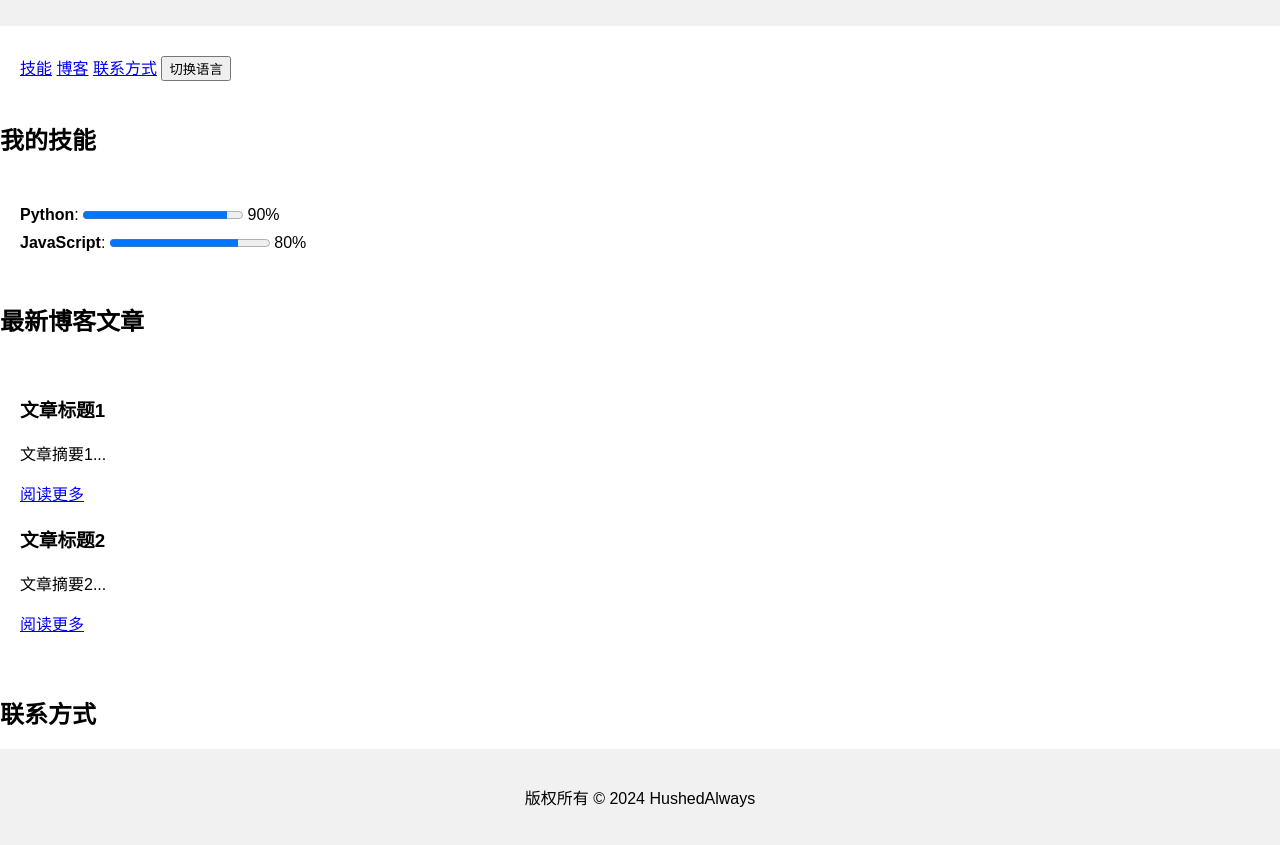
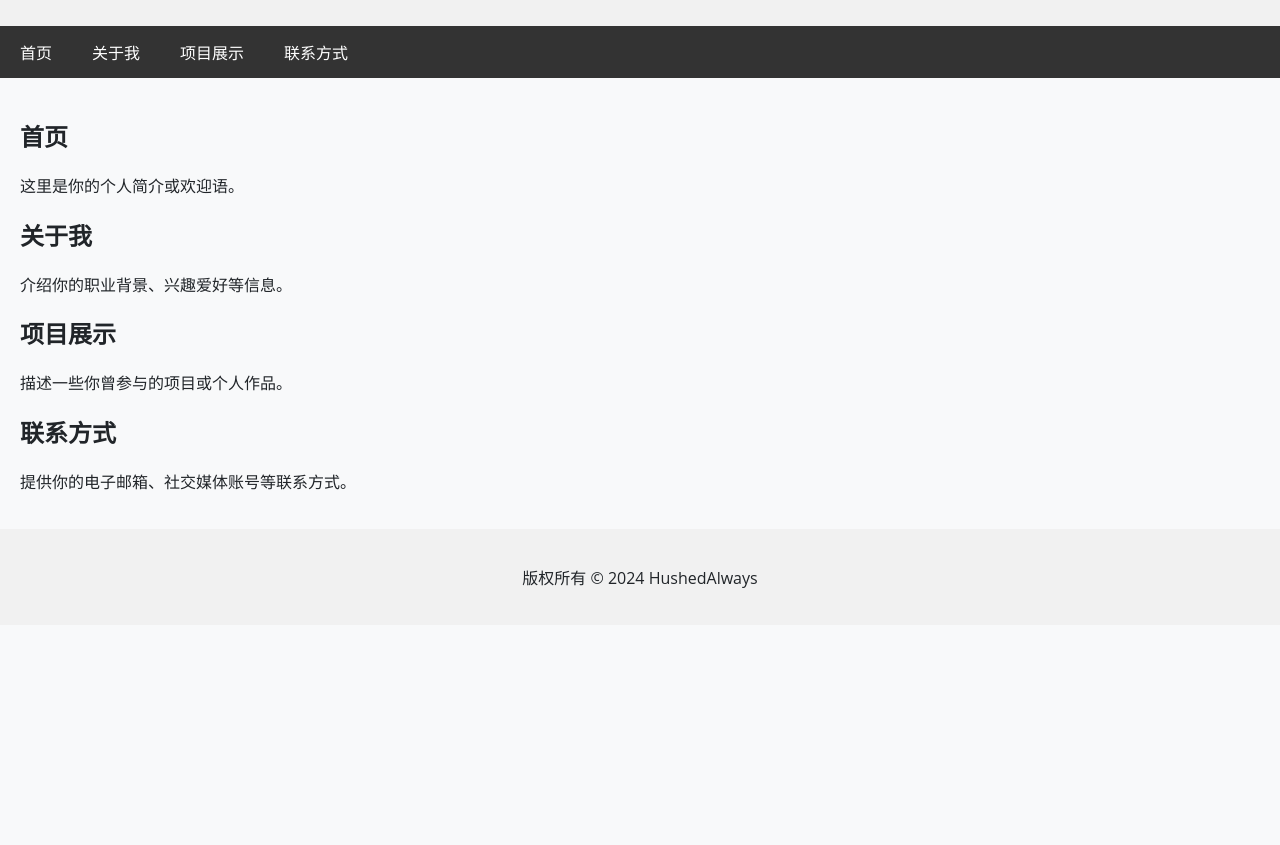
Before and after one commit to HushedAlways/DAWNLIGHT, a plain HTML site: page index.html in a window 1280 px wide. Shown: the part 103-948 px from the top of the page. After the commit the page ends 800 px from the top, so only its background shows below. Drawn offline with Linux system fonts and the light colour scheme.

Commit message:
Update index.html

```diff
--- a/index.html
+++ b/index.html
@@ -5,12 +5,48 @@
     <meta name="viewport" content="width=device-width, initial-scale=1.0">
     <title>HushedAlways的个人网站</title>
     <style>
-        body { font-family: Arial, sans-serif; margin: 0; padding: 0; transition: background-color 0.5s; }
-        header, footer { background-color: #f1f1f1; padding: 20px; text-align: center; }
-        nav, .skills, .blog-posts { padding: 20px; }
-        .skill { margin: 10px 0; }
-        .blog-post { margin-bottom: 20px; }
-        button.language-switch { margin-top: 10px; }
+        :root {
+            --primary-color: #007bff;
+            --text-color: #212529;
+            --background-color: #f8f9fa;
+        }
+        body {
+            font-family: 'Open Sans', Arial, sans-serif;
+            margin: 0;
+            padding: 0;
+            background-color: var(--background-color);
+            color: var(--text-color);
+        }
+        header, footer {
+            background-color: #f1f1f1;
+            padding: 20px;
+            text-align: center;
+        }
+        nav {
+            background: #333;
+            overflow: hidden;
+        }
+        nav a {
+            float: left;
+            display: block;
+            color: white;
+            text-align: center;
+            padding: 14px 20px;
+            text-decoration: none;
+            transition: background-color 0.3s;
+        }
+        nav a:hover {
+            background-color: #ddd;
+            color: black;
+        }
+        main {
+            padding: 20px;
+        }
+        @media screen and (max-width: 768px) {
+            nav a {
+                float: none;
+            }
+        }
     </style>
 </head>
 <body>
@@ -20,40 +56,28 @@
 </header>
 
 <nav>
-    <a href="#skills">技能</a>
-    <a href="#blog">博客</a>
+    <a href="#home">首页</a>
+    <a href="#about">关于我</a>
+    <a href="#projects">项目展示</a>
     <a href="#contact">联系方式</a>
-    <button class="language-switch">切换语言</button>
 </nav>
 
 <main>
-    <section id="skills">
-        <h2>我的技能</h2>
-        <div class="skills">
-            <div class="skill"><strong>Python</strong>: <progress value="90" max="100"></progress> 90%</div>
-            <div class="skill"><strong>JavaScript</strong>: <progress value="80" max="100"></progress> 80%</div>
-            <!-- 更多技能 -->
-        </div>
+    <section id="home">
+        <h2>首页</h2>
+        <p>这里是你的个人简介或欢迎语。</p>
     </section>
-    <section id="blog">
-        <h2>最新博客文章</h2>
-        <div class="blog-posts">
-            <article class="blog-post">
-                <h3>文章标题1</h3>
-                <p>文章摘要1...</p>
-                <a href="#">阅读更多</a>
-            </article>
-            <article class="blog-post">
-                <h3>文章标题2</h3>
-                <p>文章摘要2...</p>
-                <a href="#">阅读更多</a>
-            </article>
-            <!-- 更多文章 -->
-        </div>
+    <section id="about">
+        <h2>关于我</h2>
+        <p>介绍你的职业背景、兴趣爱好等信息。</p>
+    </section>
+    <section id="projects">
+        <h2>项目展示</h2>
+        <p>描述一些你曾参与的项目或个人作品。</p>
     </section>
     <section id="contact">
         <h2>联系方式</h2>
-        <!-- 联系方式内容 -->
+        <p>提供你的电子邮箱、社交媒体账号等联系方式。</p>
     </section>
 </main>
 
@@ -61,14 +85,5 @@
     <p>版权所有 &copy; 2024 HushedAlways</p>
 </footer>
 
-<script>
-    // 示例：切换主题和模拟语言切换
-    // 注意：这里的语言切换仅作演示，实际实现需考虑国际化方案
-    document.querySelector('.language-switch').addEventListener('click', () => {
-        alert('模拟切换语言');
-        // 实际项目中这里可以调用国际化库或切换语言资源
-    });
-</script>
-
 </body>
 </html>
```
